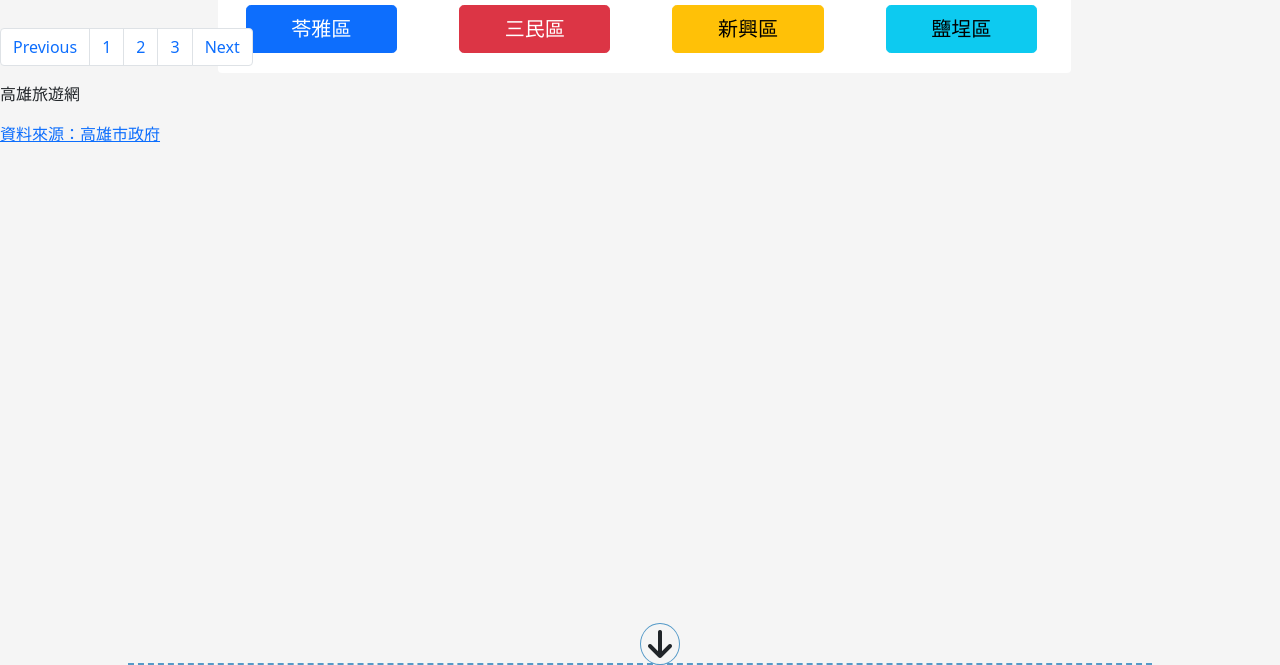
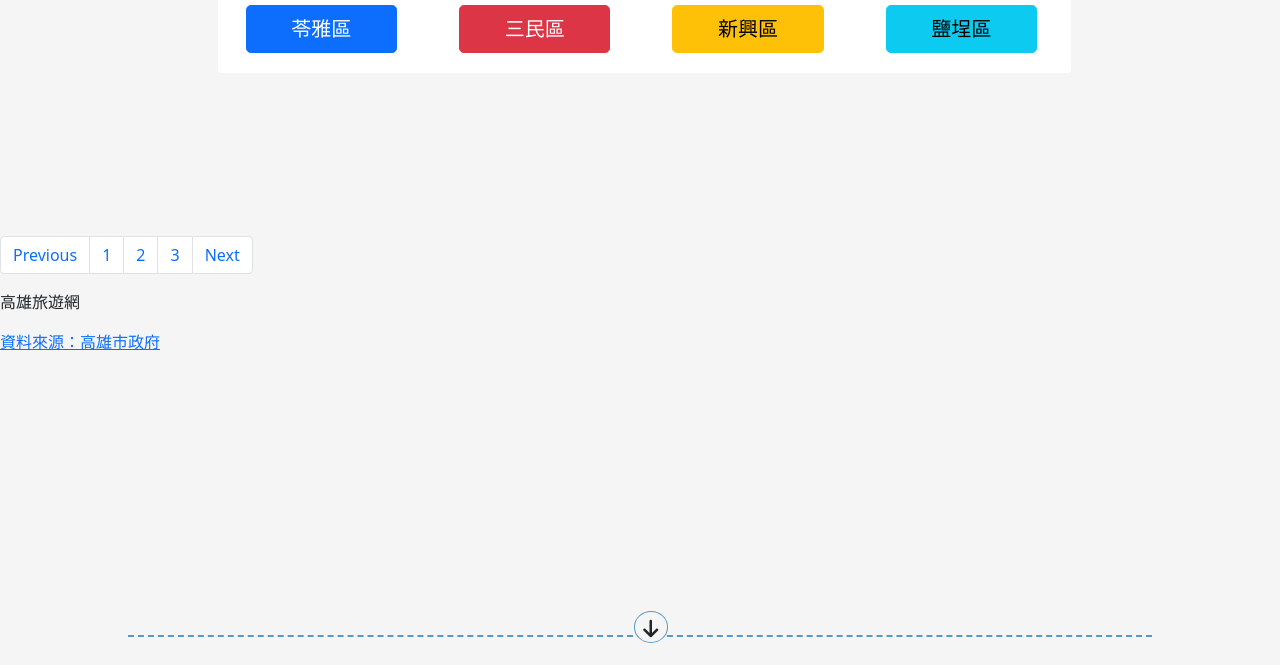
Before and after one commit to subarashii-huch09/JS-Final-KaohsiungTravel, a website: page index.html in a window 1280 px wide. Shown: the part 381-1046 px from the top of the page. After the commit the page ends 1024 px from the top, so only its background shows below. Drawn offline with nearby package versions, Linux system fonts and the light colour scheme; no server answers.

Commit message:
edit arrow-down position

```diff
--- a/index.html
+++ b/index.html
@@ -49,7 +49,7 @@
     </header>
     <main class="main">
       <div class="container-fluid">
-        <div class="positon-relative arrow-down text-center pt-1"><i class="fas fa-arrow-down fa-2x"></i></div>
+        <div class="positon-relative arrow-down text-center pt-1"><i class="fas fa-arrow-down fa-lg"></i></div>
         <div class="border_top"></div>
         <h2 class="district_title text-center"></h2>
         <ul class="touristSpot_list my-5"></ul>
--- a/styles/index.css
+++ b/styles/index.css
@@ -41,15 +41,15 @@ img {
 
 .arrow-down {
   position: absolute;
-  left: 50%;
-  top: 120%;
-  height: 2.65rem;
-  width: 2.5rem;
+  left: 49.5%;
+  top: 122%;
+  height: 2rem;
+  width: 2.15rem;
   border-radius: 50%;
   border: 1px solid #559ac8;
   background-color:whitesmoke;
   z-index: 1;
-  margin-top: 2.75rem;
+  margin-top: 1rem;
 }
 
 .border_top {
@@ -60,10 +60,11 @@ img {
   position: absolute;
   top: 125%;
   left: 10%;
-  margin-top: 2.75rem;
+  margin-top: 1rem;
 }
+
 .touristSpot_list {
-  margin-top: 25rem;
+  padding: 5rem;
 }
 
 @media only screen and (max-width: 28em) {
@@ -80,7 +81,7 @@ img {
   }
 
   .arrow-down {
-    top: 155%;
+    top: 157%;
     left: 48%;
   }
 
```
